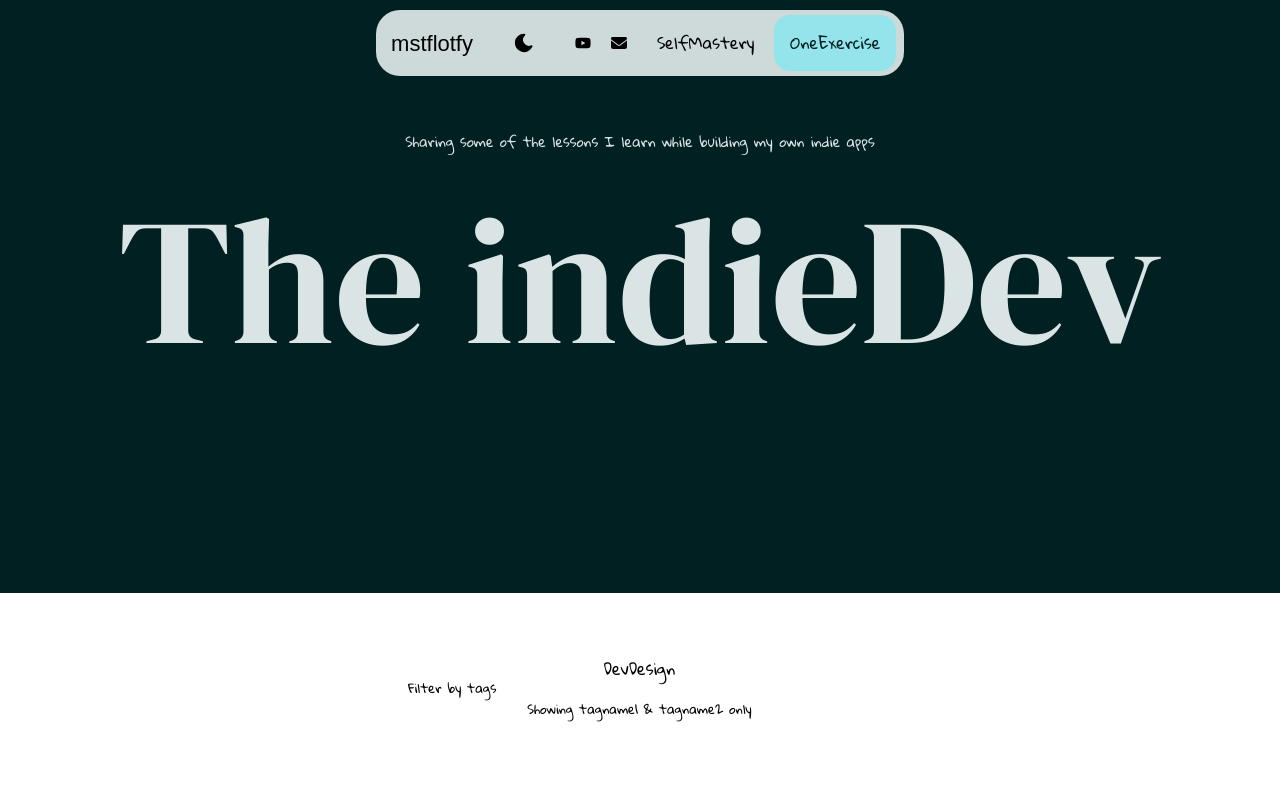
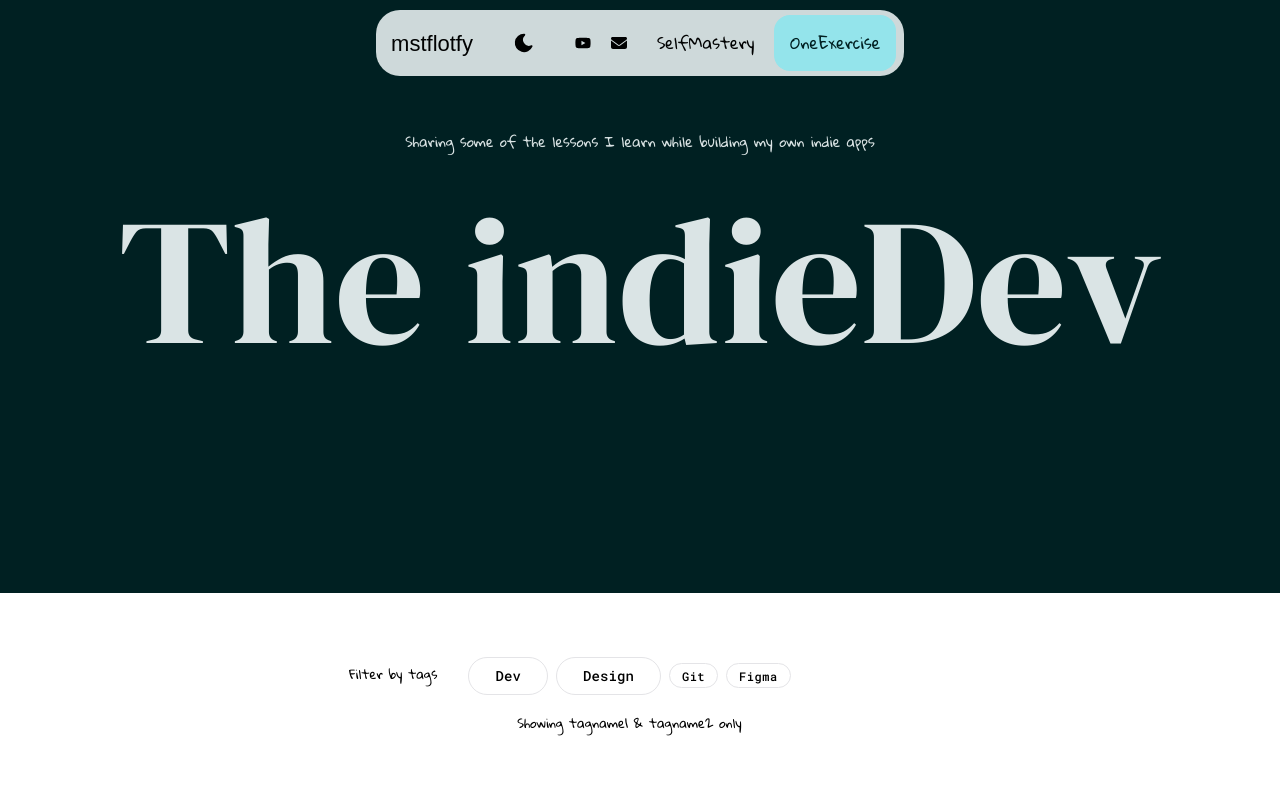
Before and after one commit to mstflotfy/mstflotfy.com-2024-nextJs, a Next.js app: page /theindiedev in a window 1280 px wide. Shown: the top 800 px of the page. Built offline with nearby package versions, Linux system fonts and the light colour scheme; a web font is replaced by a local one.

Commit message:
add new custom tag comp
- use tag comp as filtering tags in the indieDev page
- center the filter by text

```diff
--- a/components/article-filter.tsx
+++ b/components/article-filter.tsx
@@ -1,5 +1,8 @@
 import { gloria } from "@/lib/fonts"
 import { cn } from "@/lib/utils"
+import { Badge } from "@/components/ui/badge"
+import { Button } from "./ui/button"
+import Tag from "./custom_ui/tag"
 
 interface ArticleFilterProps {
 
@@ -9,26 +12,38 @@ const ArticleFilter: React.FC<ArticleFilterProps> = () => {
     <div
       className={
         cn(
-          "flex items-center justify-center md:space-x-[3.1rem] md:-ml-[120.3px]",
+          "flex justify-center md:space-x-[3.1rem] md:-ml-[140.3px]",
           gloria.className
         )
       }
     >
       <small
-        className="hidden md:block"
+        className="hidden md:block mt-3"
       >
         Filter by tags
       </small>
       <div
         aria-label="tags"
-        className="flex flex-col items-center space-y-[1.8rem] "
+        className="flex flex-col items-center space-y-[1.8rem]"
       >
-        <ul
-          className="flex"
+        <div
+          className="flex space-x-[0.8rem] font-roboto-mono items-center"
         >
-          <li>Dev</li>
-          <li>Design</li>
-        </ul>
+          <Tag
+            text="Dev"
+          />
+          <Tag
+            text="Design"
+          />
+          <Tag
+            text="Git"
+            size="small"
+          />
+          <Tag
+            text="Figma"
+            size="small"
+          />
+        </div>
         <small>Showing tagname1 & tagname2 only</small>
       </div>
     </div>
--- /dev/null
+++ b/components/custom_ui/tag.tsx
@@ -0,0 +1,29 @@
+import React from "react"
+import { Button } from "../ui/button"
+import { cn } from "@/lib/utils"
+
+interface TagProps {
+  text: string
+  size?: 'small'|'large'
+}
+const Tag: React.FC<TagProps> = (
+  {
+    text = "Tag",
+    size = "large"
+  }
+) => {
+  return (
+      <Button
+        variant="outline"
+        className={
+          cn(
+            "!text-label-large leading-label-large tracking-label-large font-roboto-mono hover:bg-m3-sys-light-secondary-container px-[2.6rem] py-[1.8rem] focus:bg-m3-sys-light-secondary-container rounded-full",
+            size === 'small' && "px-[1.2rem] py-[0.4rem] !text-label-medium leading-label-medium tracking-label-medium"
+          )
+        }
+      >
+        {text}
+      </Button>
+  )
+}
+export default Tag
```
